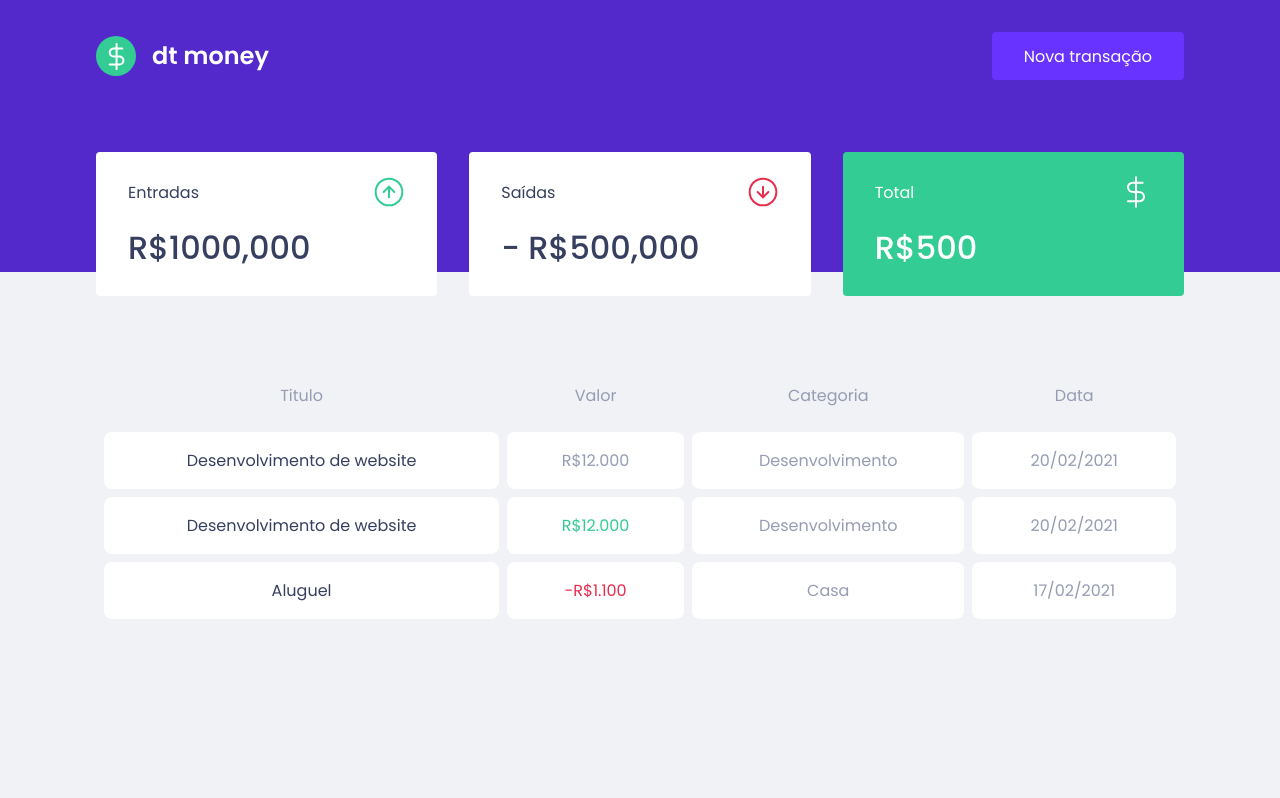
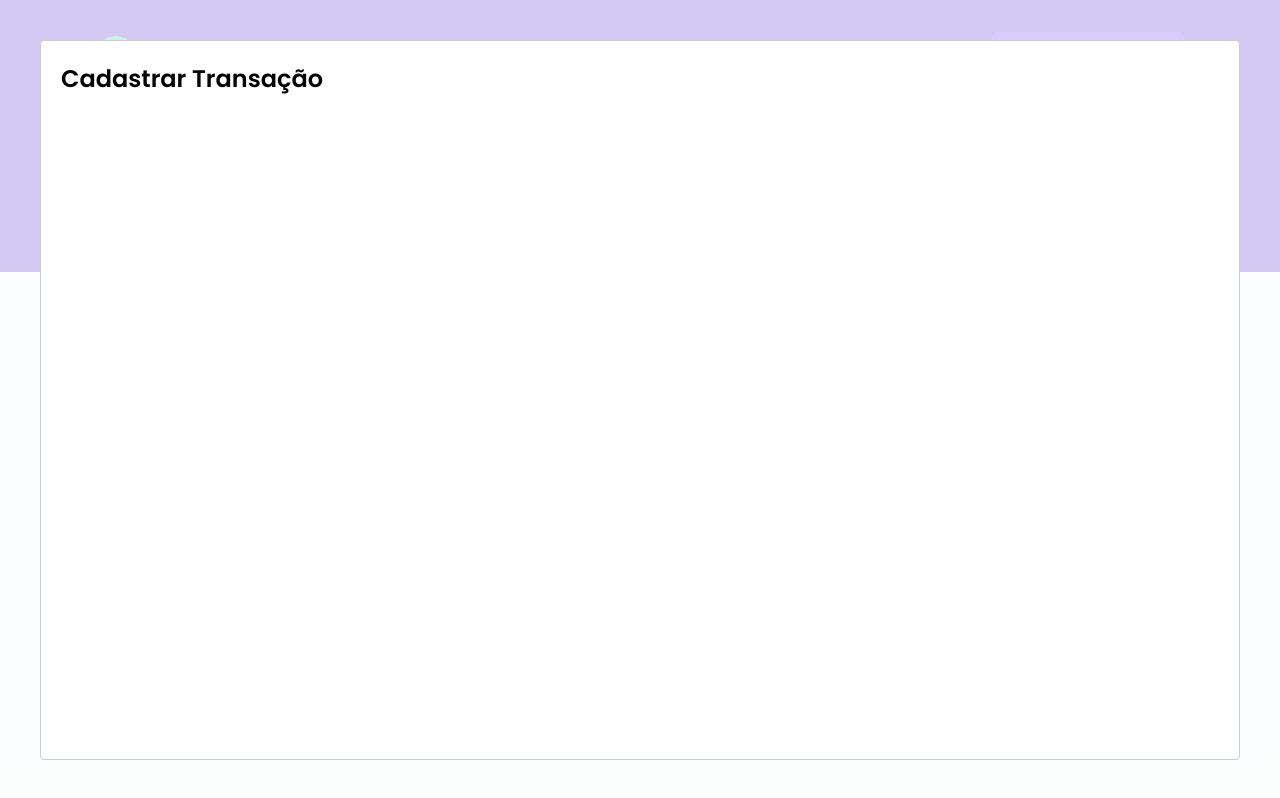
Before and after one commit to raissacmp/chapter2, a React (Create React App) app in the folder dtmoney/: page / in a window 1280 px wide. Both pictures are taken after a click on the button "Nova transação". Built offline with nearby package versions, Linux system fonts and the light colour scheme; no server answers; what miragejs would draw is missing.

Commit message:
feat: modal transaction

```diff
--- a/dtmoney/package.json
+++ b/dtmoney/package.json
@@ -7,6 +7,7 @@
     "miragejs": "^0.1.41",
     "react": "^17.0.2",
     "react-dom": "^17.0.2",
+    "react-modal": "^3.14.2",
     "react-scripts": "4.0.3",
     "styled-components": "^5.2.3",
     "web-vitals": "^1.0.1"
@@ -19,6 +20,7 @@
     "@types/node": "^12.0.0",
     "@types/react": "^17.0.0",
     "@types/react-dom": "^17.0.0",
+    "@types/react-modal": "^3.12.0",
     "@types/styled-components": "^5.1.9",
     "typescript": "^4.1.2"
   },
--- a/dtmoney/src/App.tsx
+++ b/dtmoney/src/App.tsx
@@ -1,13 +1,33 @@
-import React from "react";
+import {useState} from 'react'
+import Modal from 'react-modal'
 import Dashboard from "./components/Dashboard";
 import Header from "./components/Header";
 import { GlobalStyle } from "./styles/global";
 
+Modal.setAppElement('#root')
+
 export function App() {
+
+  const [isNewTransactionModalOpen, setIsNewTransactionModalOpen] = useState(false)
+
+  function handleOpenNewTransactionModal(){
+    setIsNewTransactionModalOpen(true)
+
+  }
+
+  function handleCloseNewTransactionModal(){
+    setIsNewTransactionModalOpen(false)
+
+  }
+
   return (
     <>
-      <Header />
+      <Header onOpenNewTransactionModal={handleOpenNewTransactionModal} />
       <Dashboard />
+      <Modal isOpen={isNewTransactionModalOpen}
+        onRequestClose={handleCloseNewTransactionModal}>
+          <h2>Cadastrar Transação </h2>
+        </Modal>
       <GlobalStyle />
     </>
   );
--- a/dtmoney/src/components/Header/index.tsx
+++ b/dtmoney/src/components/Header/index.tsx
@@ -1,12 +1,19 @@
+import { useState } from "react";
 import logoImg from "../../assets/logo.svg";
 import { Container, Content } from "./styles";
+import Modal from 'react-modal'
 
-export default function Header() {
+interface HeaderProps{
+  onOpenNewTransactionModal: () => void;
+}
+
+export default function Header({onOpenNewTransactionModal}: HeaderProps) {
+
   return (
     <Container>
       <Content>
         <img src={logoImg} alt="dt money" />
-        <button type="button">Nova transação</button>
+        <button type="button" onClick={onOpenNewTransactionModal}>Nova transação</button>
       </Content>
     </Container>
   );
```
Also changed, not shown: 1 other file (tests, documents, lock files or other folders).
